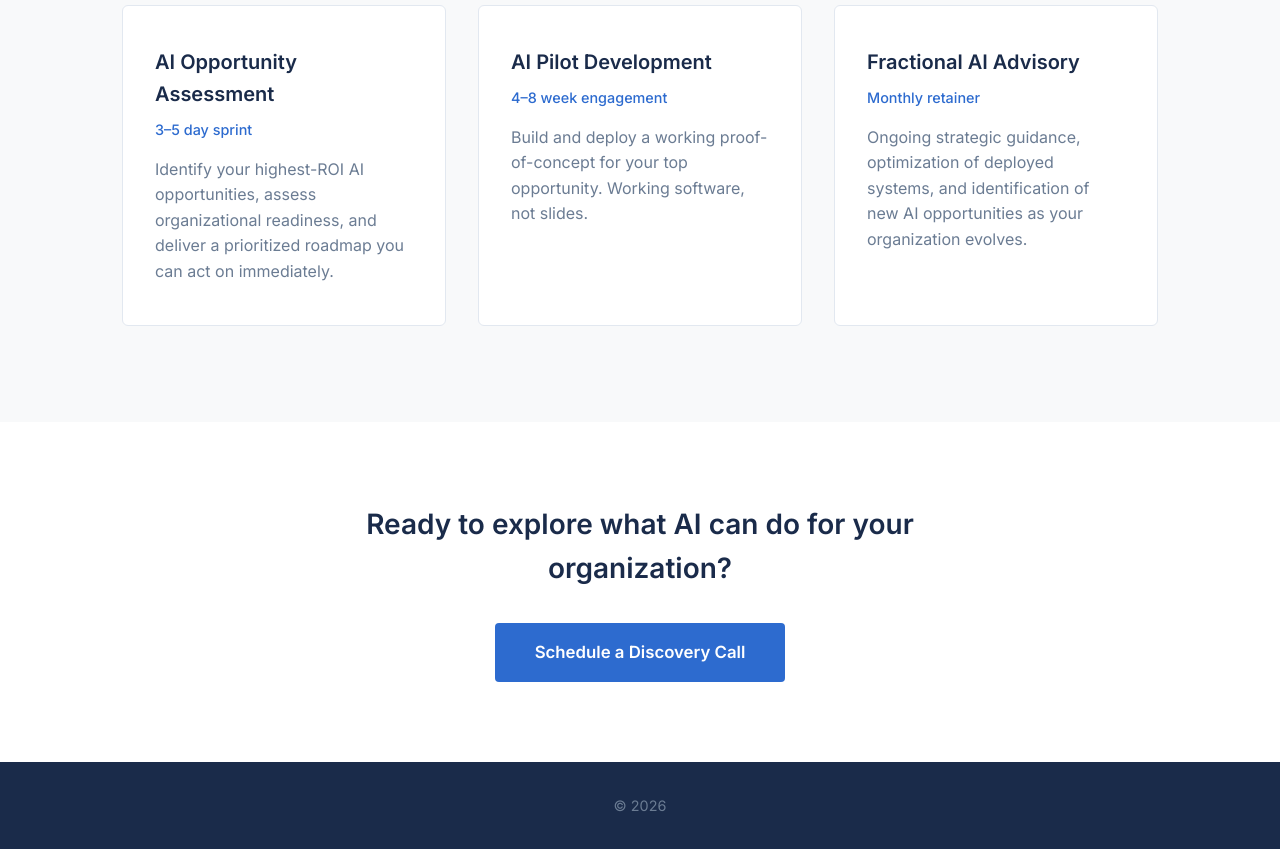
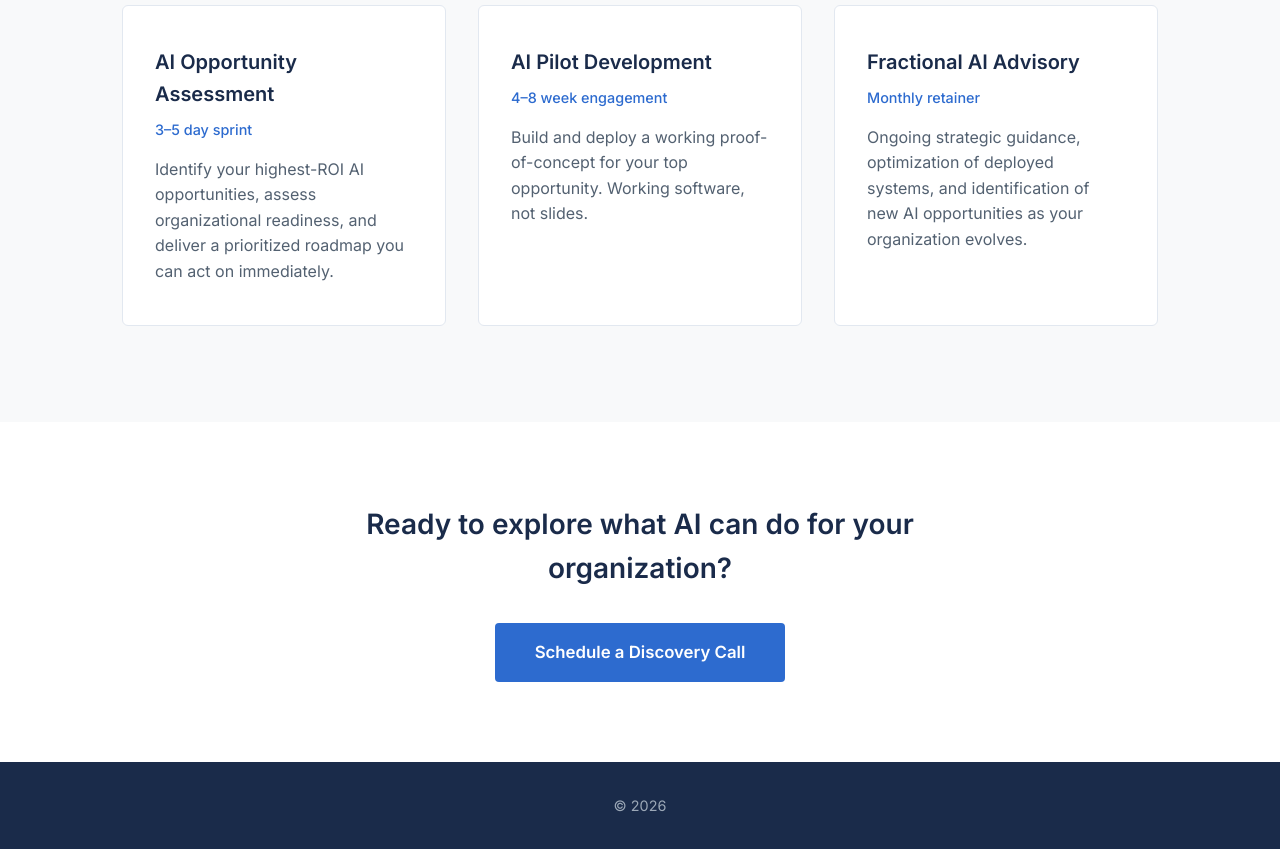
Before and after one commit to cwhitten1/ai-consulting-site, a plain HTML site: page index.html in a window 1280 px wide. Shown: the part 780-1629 px from the top of the page. Drawn offline with Linux system fonts and the light colour scheme.

Commit message:
fix: WCAG AA contrast for muted text + overflow-x hidden
- Change --color-muted from #6b7c93 to #536171 (6.33:1 contrast on white, passes 4.5:1 AA)
- Override footer color to #9ca8b7 (5.86:1 on navy, preserves readability on dark bg)
- Add overflow-x: hidden to body to prevent horizontal scroll at narrow viewports

```diff
--- a/styles.css
+++ b/styles.css
@@ -6,7 +6,7 @@
     --color-accent-hover: #1e4fa0;
     --color-light: #f8f9fa;
     --color-text: #2c3e50;
-    --color-muted: #6b7c93;
+    --color-muted: #536171;
     --font-family: 'Inter', -apple-system, BlinkMacSystemFont, 'Segoe UI', sans-serif;
     --max-width: 1100px;
 }
@@ -27,6 +27,7 @@ body {
     font-size: 1.125rem;
     line-height: 1.6;
     color: var(--color-text);
+    overflow-x: hidden;
 }
 
 .container {
@@ -147,7 +148,7 @@ body {
 /* Footer */
 footer {
     background-color: var(--color-navy);
-    color: var(--color-muted);
+    color: #9ca8b7;
     padding: 2rem 0;
     text-align: center;
     font-size: 0.9rem;
```
